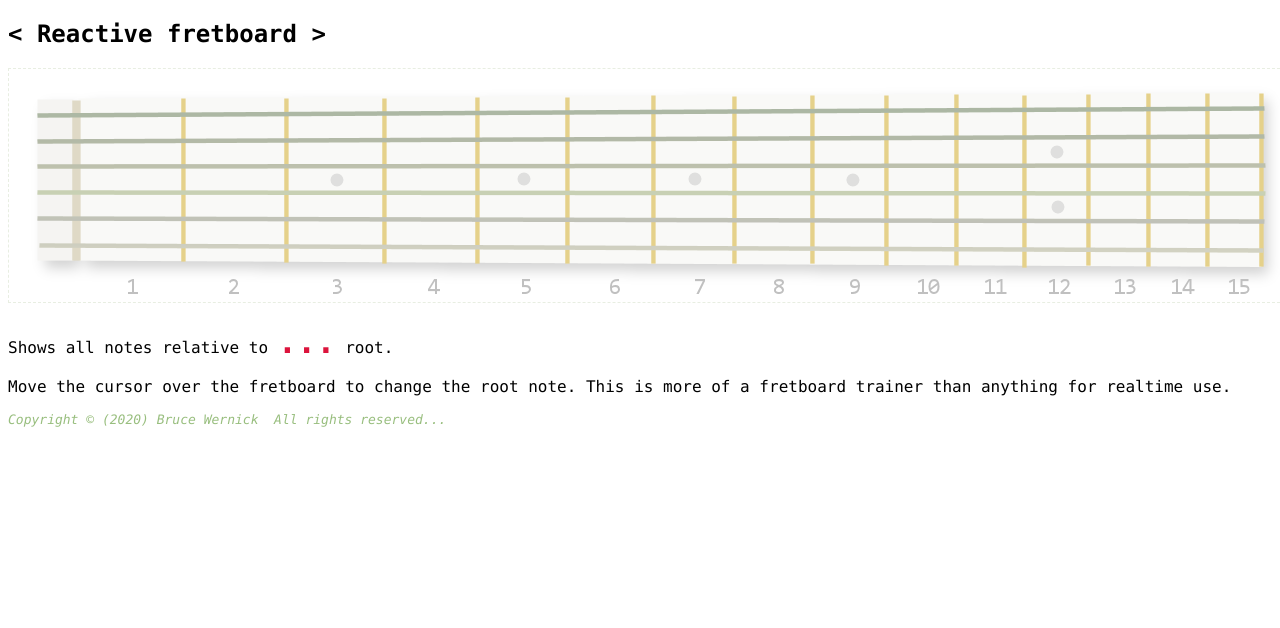
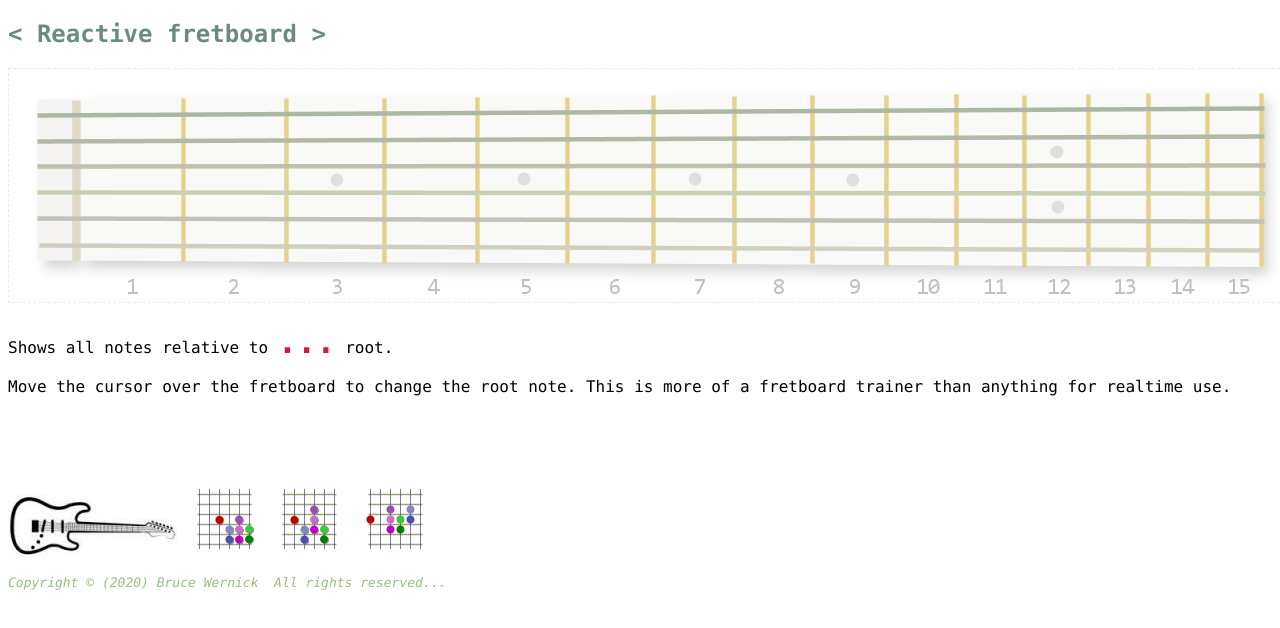
Before and after one commit to bru32/JFret, a plain HTML site: page notes.htm in a window 1280 px wide. Drawn offline with Linux system fonts and the light colour scheme.

Commit message:
Add files via upload

```diff
--- a/notes.htm
+++ b/notes.htm
@@ -1,4 +1,10 @@
 <!DOCTYPE html>
+<!--
+JFret 1.0.0.0
+JavaScript Fretboard trainer.
+Bruce Wernick
+15 May 2020
+-->
 <html lang="en">
 <head>
   <meta charset="UTF-8">
@@ -6,11 +12,12 @@
   <meta author="Bruce Wernick" company="TechniSolve">
 <style>
   body {font-family: Consolas;}
+  h2 {color: rgb(107, 139, 124);}
   canvas {border:1px dashed rgb(232, 238, 226);}
   #copyrite {font-size: small; font-style: italic; color:rgb(152, 190, 126)}
   #root {font-size: xx-large; color: crimson; font-weight: bold;}
 </style>
-<title>fretboard</title>
+<title>JFret 1.0.0.0</title>
 <script src="pixi.js"></script>
 </head>
 <body>
@@ -21,6 +28,12 @@
 <p>Shows all notes relative to <span id="root">...</span> root.</p>
 <p>Move the cursor over the fretboard to change the root note.
   This is more of a fretboard trainer than anything for realtime use.</p>
+<p>&nbsp;</p>
+<p>&nbsp;</p>
+<img src="guitar.jpg">
+<img src="seventh_chord_4.png">
+<img src="seventh_chord_5.png">
+<img src="seventh_chord_6.png">
 <p id="copyrite">Copyright&nbsp;&copy;&nbsp;(2020)&nbsp;Bruce Wernick&nbsp;&nbsp;All rights reserved...</p>
 <script>
   var canvas = document.getElementById("canvas");
```
Also changed, not shown: guitar.jpg (added), seventh_chord_4.png (added), seventh_chord_5.png (added), seventh_chord_6.png (added).
